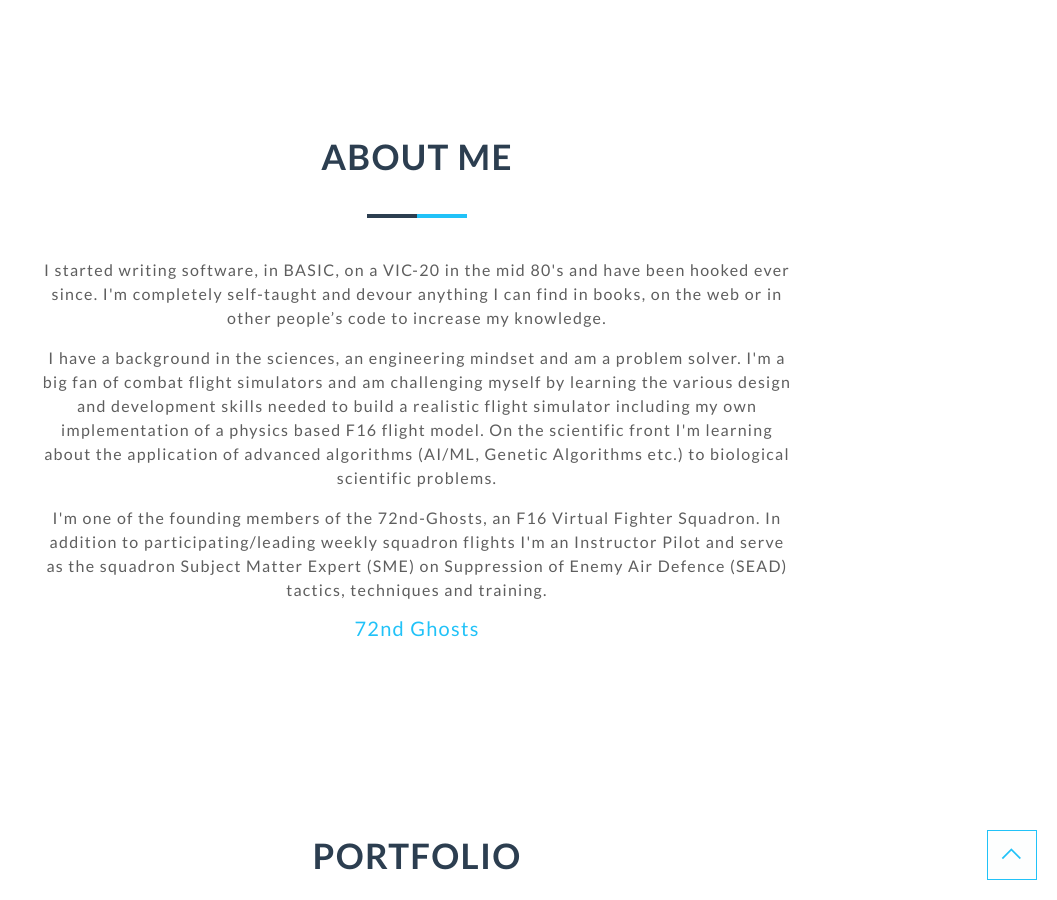
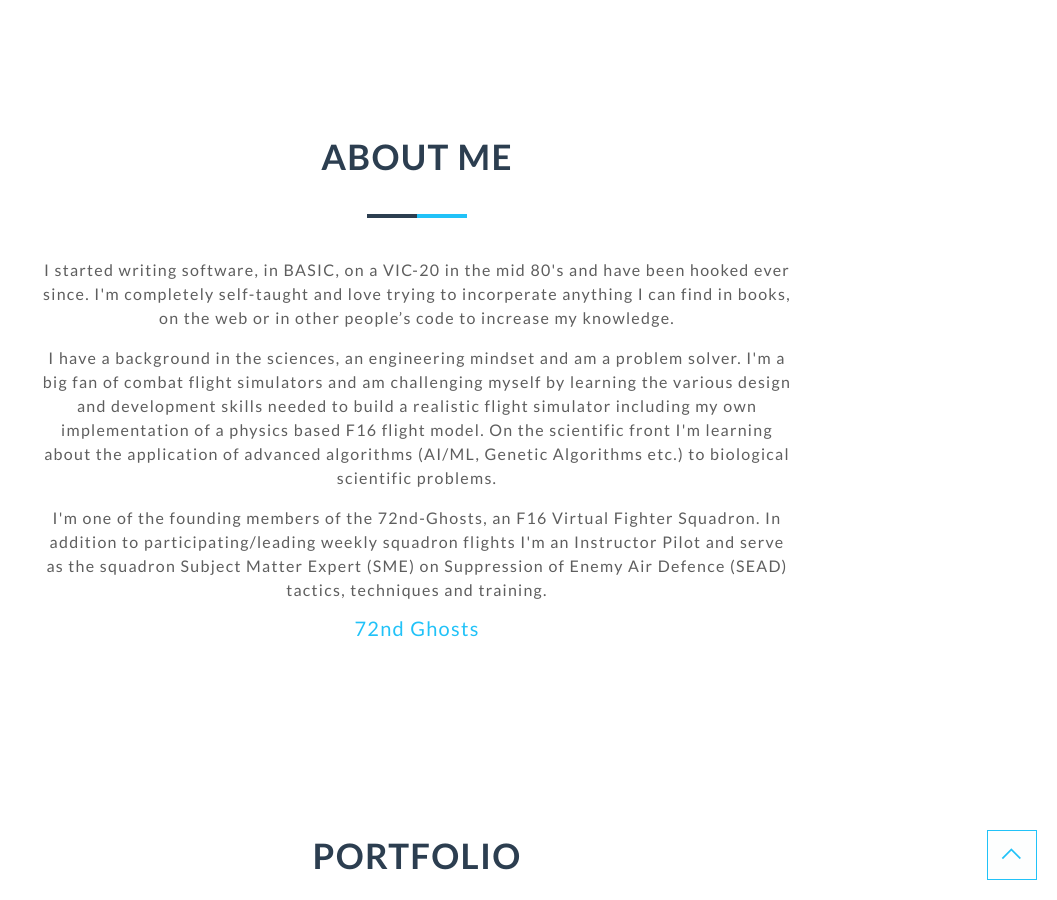
Before and after one commit to Gamernaut/gamernaut.github.io, a Jekyll site: the page built from index.html, in a window 1280 px wide and 900 px high, scrolled down 1041 px. Shown: the whole window, without its empty margins (223-1280 px from the left). Built offline with Jekyll 4.4.1, drawn with Linux system fonts in a browser that asks for light colours; nearby versions of some CDN libraries.

Commit message:
Update _config.yml

```diff
--- a/_config.yml
+++ b/_config.yml
@@ -82,7 +82,7 @@ vimeo: '#'
 #############   About   #############
 #####################################
 about-title: About Me
-about-description: I started writing software, in BASIC, on a VIC-20 in the mid 80's and have been hooked ever since. I'm completely self-taught and devour anything I can find in books, on the web or in other people’s code to increase my knowledge.
+about-description: I started writing software, in BASIC, on a VIC-20 in the mid 80's and have been hooked ever since. I'm completely self-taught and love trying to incorperate anything I can find in books, on the web or in other people’s code to increase my knowledge.
 about-description2: I have a background in the sciences, an engineering mindset and am a problem solver. I'm a big fan of combat flight simulators and am challenging myself by learning the various design and development skills needed to build a realistic flight simulator including my own implementation of a physics based F16 flight model. On the scientific front I'm learning about the application of advanced algorithms (AI/ML, Genetic Algorithms etc.) to biological scientific problems.
 about-description3: I'm one of the founding members of the 72nd-Ghosts, an F16 Virtual Fighter Squadron. In addition to participating/leading weekly squadron flights I'm an Instructor Pilot and serve as the squadron Subject Matter Expert (SME) on Suppression of Enemy Air Defence (SEAD) tactics, techniques and training. <H3> <a href="https://bit.ly/3m6rbdA">72nd Ghosts</a></H3>
 
```
